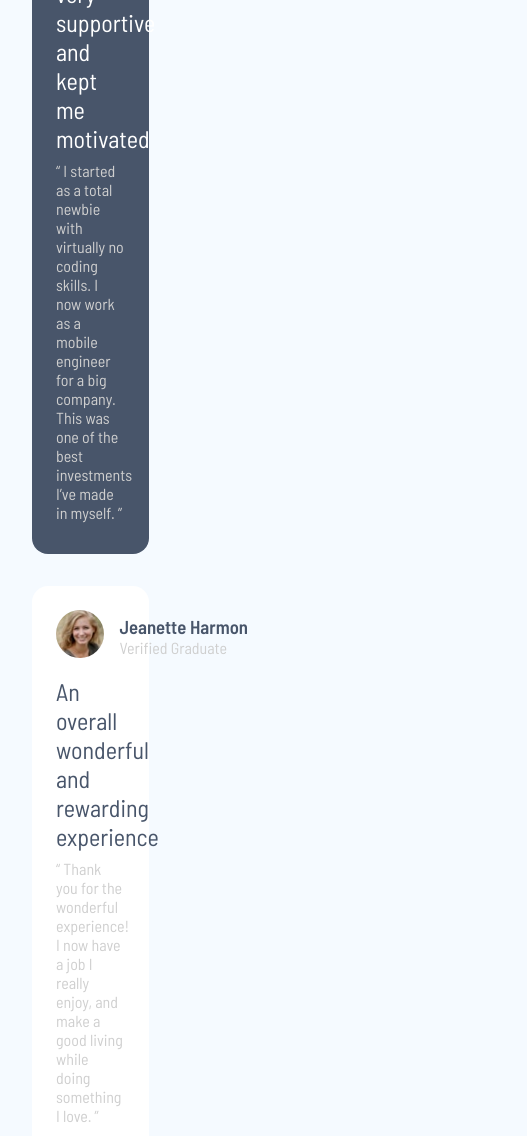
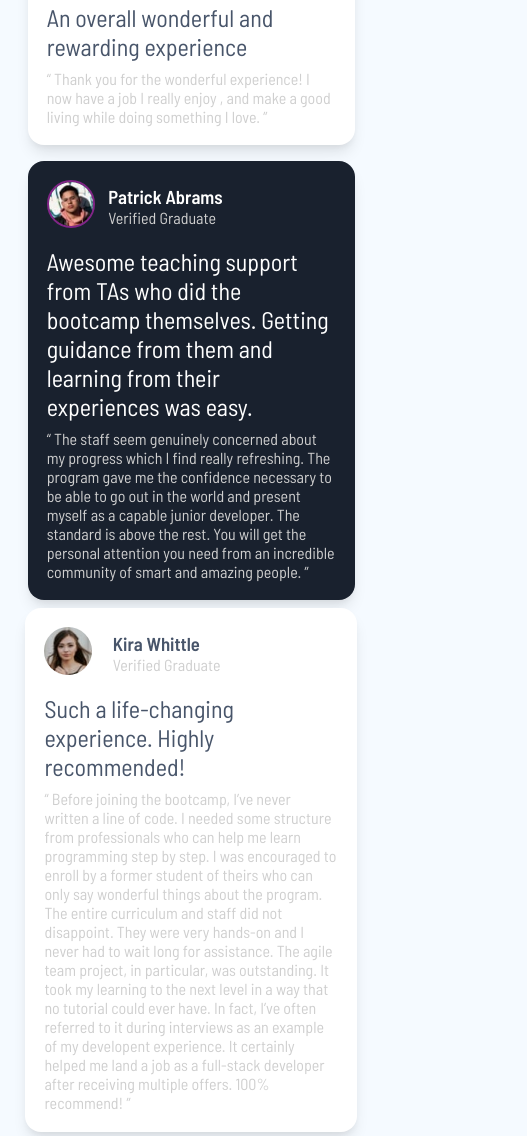
Before and after one commit to wizzy-design/testimonials-grid-section-main, a plain HTML site: page index.html in a window 390 px wide. Shown: the part 864-2000 px from the top of the page, 527 px wide, since content can reach past the window. Drawn offline with Linux system fonts and the light colour scheme.

Commit message:
Done with the mobile version, some extra space is really bothering me though..Off to testing!

```diff
--- a/index.html
+++ b/index.html
@@ -8,9 +8,10 @@
   <link rel="stylesheet" href="./style.css">
 </head>
 <body>
-  <div class="container">
+  <div id="container">
+    <div class="container-left">
 
-    <div id="container-left">
+      <div id="container-left-top">
         <!-- First Grid Colored Purple -->
         <div class="grid" id="purple">
           <div class="grid-content">
@@ -28,15 +29,15 @@
             </div>
 
             <div class="grid-body">
-            <p class="intro">I received a job offer mid-course, and the subjects I learned were current, if not more so,
-              in the company I joined. <!--I honestly feel I got every penny’s worth.-->
+              <p class="intro">I received a job offer mid-course, and the subjects I learned were current <span>, if not more so,
+                in the company I joined. I honestly feel I got every penny’s worth.</span>
                 <p>
 
               <p class="quote">“ I was an EMT for many years before I joined the bootcamp. I’ve been looking to make a
                 transition and have heard some people who had an amazing experience here. I signed up
-              for the free intro course and found it incredibly fun! <!--I enrolled shortly thereafter.
+                for the free intro course and found it incredibly fun! <span>I enrolled shortly thereafter.
                   The next 12 weeks was the best - and most grueling - time of my life. Since completing
-              the course, I’ve successfully switched careers, working as a Software Engineer at a VR startup.--> ”</p>
+                  the course, I’ve successfully switched careers, working as a Software Engineer at a VR startup.</span> ”</p>
 
             </div>
           </div>
@@ -57,14 +58,18 @@
             </div>
 
             <div class="grid-body">
-            <p class="intro">The team was very supportive and kept me motivated<p>
+              <p class="intro">The team was very supportive <span>and kept me motivated<p></span>
 
               <p class="quote">“ I started as a total newbie with virtually no coding skills. I now work as a mobile engineer
-              for a big company. This was one of the best investments I’ve made in myself. ”</p>
+                for a big company. <span>This was one of the best investments I’ve made in myself.</span> ”</p>
 
             </div>
           </div>
         </div>
+      </div>
+
+      <!-- Grid at the left bottom -->
+      <div id="container-left-bottom">
 
           <!-- Third Grid Colored White -->
           <div class="grid white">
@@ -81,10 +86,10 @@
               </div>
 
               <div class="grid-body">
-            <p class="intro">An overall wonderful and rewarding experience<p>
+                <p class="intro">An overall wonderful <span>and rewarding</span> experience<p>
 
-            <p class="quote">“ Thank you for the wonderful experience! I now have a job I really enjoy, and make a good living
-              while doing something I love. ”</p>
+                <p class="quote">“ Thank you for the wonderful experience! I now have a job I really enjoy <span>, and make a good living
+                  while doing something I love.</span> ”</p>
 
               </div>
             </div>
@@ -105,23 +110,52 @@
               </div>
 
               <div class="grid-body">
-            <p class="intro"> Awesome teaching support from TAs who did the bootcamp themselves. Getting guidance from them and
-              learning from their experiences was easy.
+                <p class="intro"> Awesome teaching support from TAs who did the bootcamp themselves. <span>Getting guidance from them and
+                  learning from their experiences was easy.</span>
                   <p>
 
                 <p class="quote">“ The staff seem genuinely concerned about my progress which I find really refreshing. The program
                   gave me the confidence necessary to be able to go out in the world and present myself as a capable
-              junior developer. <!--The standard is above the rest. You will get the personal attention you need from
-              an incredible community of smart and amazing people.--> ”</p>
+                  junior developer. <span>The standard is above the rest. You will get the personal attention you need from
+                    an incredible community of smart and amazing people.</span> ”</p>
 
               </div>
             </div>
           </div>
-
-
         </div>
 
     </div>
 
+    <div class="container-right">
+      <div class="grid white">
+        <div class="grid-content">
+          <div class="grid-header">
+            <div class="profile">
+              <img src="./images/image-kira.jpg" alt="">
+            </div>
+
+            <div class="name">
+              <h3>Kira Whittle</h3>
+              <p>Verified Graduate</p>
+            </div>
+          </div>
+
+          <div class="grid-body">
+            <p class="intro">Such a life-changing experience. Highly recommended!<p>
+
+            <p class="quote"> “ Before joining the bootcamp, I’ve never written a line of code. I needed some structure from
+              professionals who can help me learn programming step by step. I was encouraged to enroll by a former
+              student of theirs who can only say wonderful things about the program. The entire curriculum and staff
+              did not disappoint. They were very hands-on and I never had to wait long for assistance. The agile team
+              project, in particular, was outstanding. <span>It took my learning to the next level in a way that no tutorial
+              could ever have. In fact, I’ve often referred to it during interviews as an example of my developent
+                experience. It certainly helped me land a job as a full-stack developer after receiving multiple offers.
+                100% recommend!</span> ”</p>
+          </div>
+        </div>
+      </div>
+    </div>
+  </div>
+
 </body>
 </html>
--- a/style.css
+++ b/style.css
@@ -21,17 +21,51 @@
 body{
     background-color: var(--white-faint);
     font-family: 'Barlow Semi Condensed', sans-serif;
+    /* height: 100vh; */
 }
+
+span{
+    display: none;
+}
+
+/* Container */
+#container{
+    display: flex;
+    height: 100vh;
+    align-items: center;
+    justify-content: center;
+}
+
+/* Left Container */
+.container-left{
+    width: 800px;
+}
+
+#container-left-top{
+    display: flex;
+    gap: 1rem;
+    margin: 0.5rem 1rem;
+}
+
+#container-left-bottom{
+    display: flex;
+    gap: 1rem;
+    margin: 0.8rem 1rem 0 0.5rem;
+}
+
+/* Grids */
 
 .grid{
     display: flex;
     flex-direction: column;
-    margin: 2rem;
     border-radius: 1rem;
+
+    box-shadow: rgba(0, 0, 0, 0.1) 0px 10px 15px -3px, rgba(0, 0, 0, 0.05) 0px 4px 6px -2px;
 }
 
 .grid-content{
-    padding: 1.5rem 1.5rem 2rem 1.5rem;
+    border-radius: 1rem;
+    padding: 1.2rem;
 }
 
 .grid-header{
@@ -60,7 +94,7 @@ body{
 
 /* First Purple Grid */
 #purple{
-    width: 50%;
+    /* width: 50%; */
     background-color: var(--violet);
 }
 
@@ -98,7 +132,7 @@ body{
 
 /* Second Gray Grid */
 #gray{
-    width: 30%;
+    width: 45%;
     background-color: var(--dark-grayish-blue);
 }
 
@@ -128,7 +162,7 @@ body{
 
 /* Third White Grid */
 .white{
-    width: 30%;
+    width: 45%;
     background-color: var(--white);
 }
 
@@ -155,7 +189,7 @@ body{
 /* Fourth Blue Grid  */
 
 #blue{
-    width: 50%;
+    /* width: 50%; */
     background-color: var(--dark-blackish-blue);
 }
 
@@ -178,3 +212,78 @@ body{
 #blue .grid-body .quote{
     color: var(--Light-gray);
 }
+
+/* Right container */
+.container-right{
+    width: 250px;
+    margin: 0.5rem 0.5rem 0.5rem 0;
+}
+
+/* Fifth White Grid */
+/* .container-right .grid-content{
+    padding: 1rem 1.5rem;
+} */
+
+.container-right .white{
+    width: 100%;
+    height: 493px;
+    background-color: var(--white);
+}
+
+
+.container-right .white .grid-header{
+    width: 11rem;
+}
+
+.white .grid-header h3{
+    color: var(--dark-grayish-blue);
+}
+
+.white .grid-header p{
+    color: var(--Light-gray);
+}
+
+.white .grid-body .intro{
+    color: var(--dark-grayish-blue);
+}
+
+.white .grid-body .quote{
+    color: var(--Light-gray);
+}
+
+/* Mobile-version */
+@media screen and (min-width: 375px) and (max-width: 450px){
+    span{
+        display: inline;
+    }
+
+    #container{
+        flex-direction: column;
+        height: auto;
+    }
+
+    #container-left-top,
+    #container-left-bottom{
+        flex-direction: column;
+    }
+
+    .container-left
+    {
+        width: 90%;
+    }
+
+    .container-right{
+        width: 85%;
+    }
+
+    #gray,
+    #purple,
+    .white{
+        width: 100%;
+    }
+
+    .container-right .white{
+        height: auto;
+    }
+
+}
```
Lines whose indentation alone changed are shown as unchanged.
